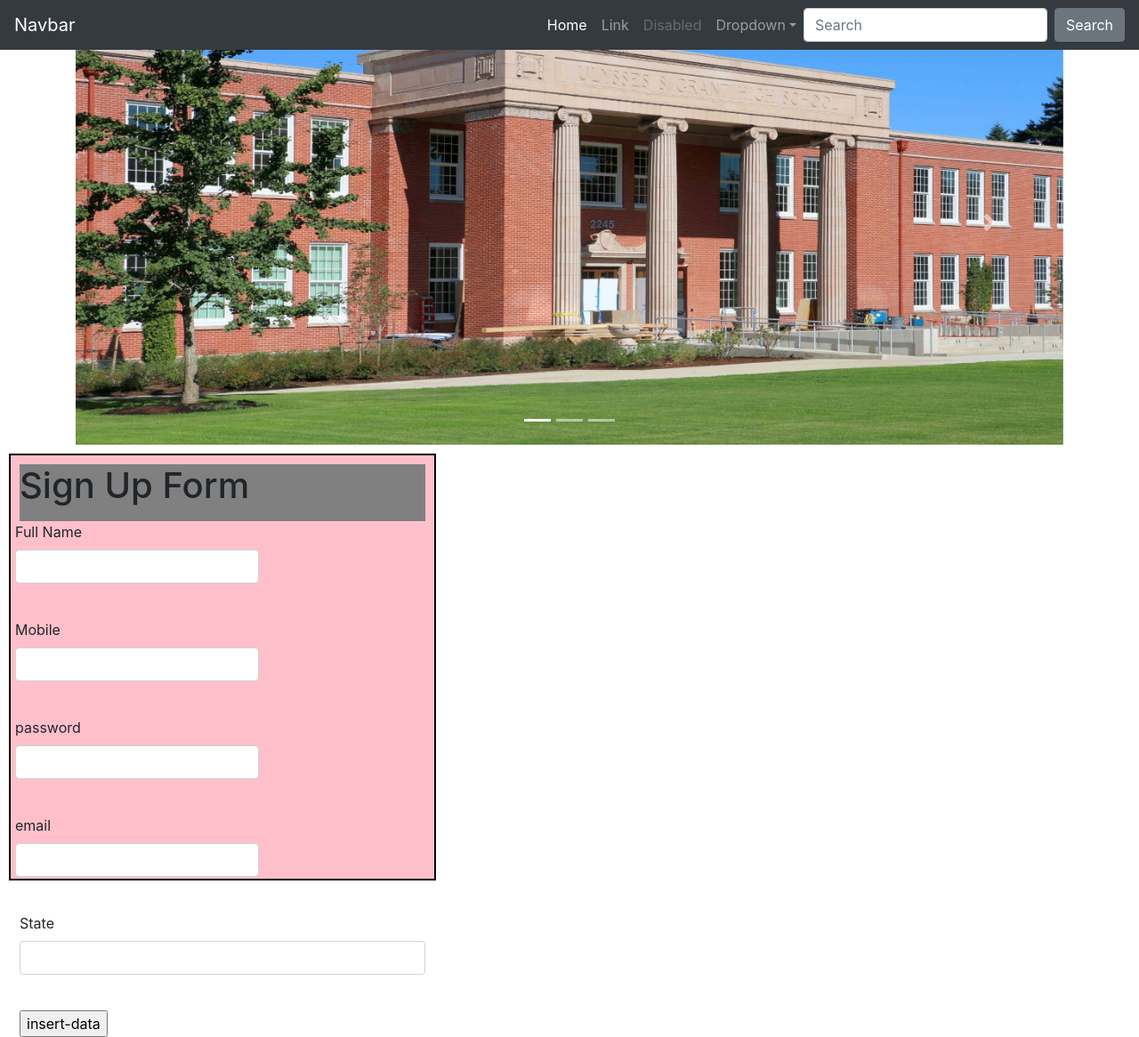
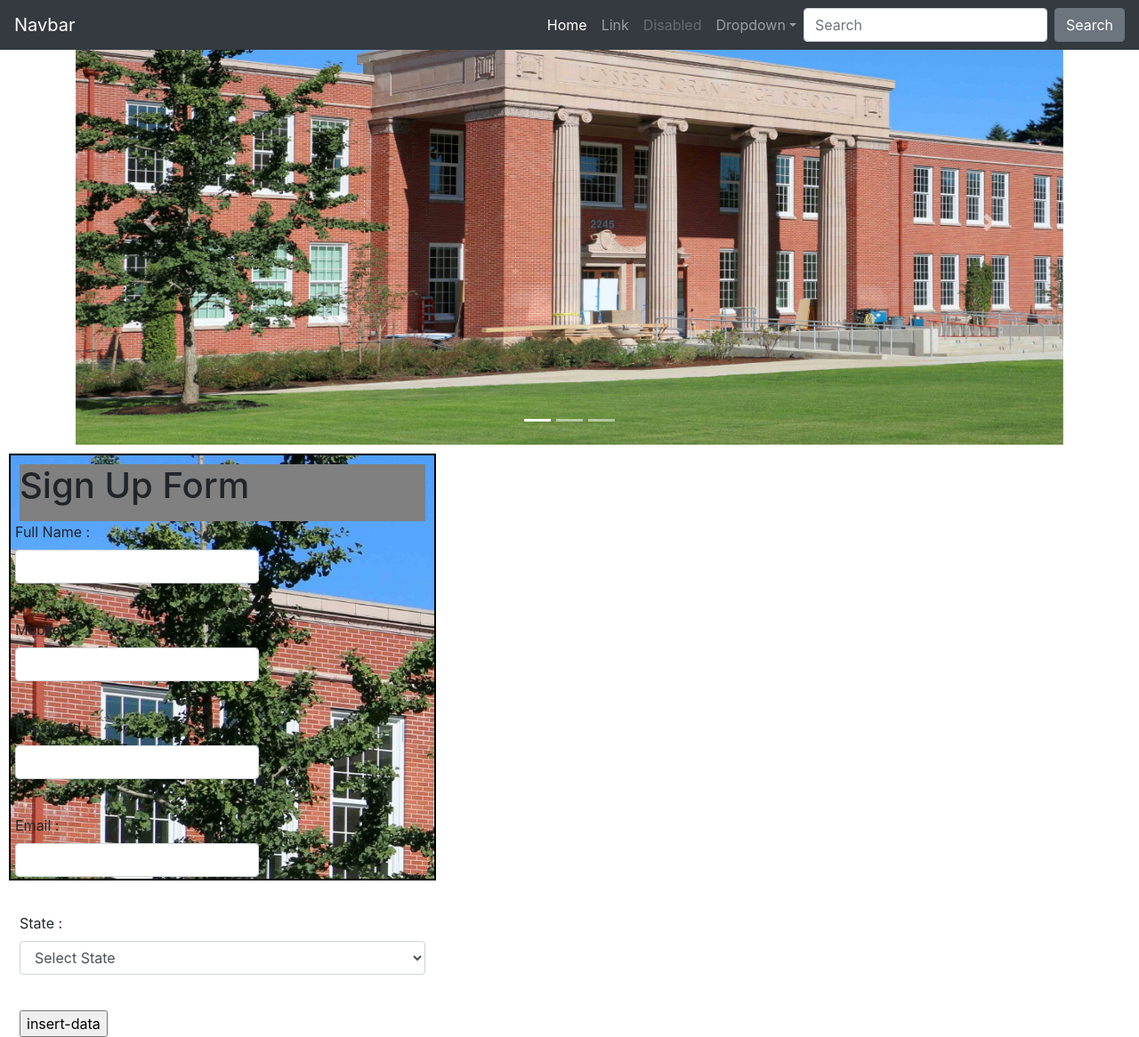
Before and after one commit to jitin2707/SchoolManagement, a Django app: page /signup/ in a window 1280 px wide. Shown: the whole page at 89% size. Run offline with Django 3.2, Linux system fonts and the light colour scheme; some libraries are stand-ins or nearby versions.

Commit message:
html select changes :9 oct

```diff
--- a/assets/css/mystyling.css
+++ b/assets/css/mystyling.css
@@ -5,10 +5,11 @@
     height:480px;
     width:480px;
     padding:10px;
-    background-color:pink;
+    background-image:url("images/schoolimage1.jpg");
 }
 
 .formheading
 {
     background-color:grey;
+
 }
--- a/myUser/templates/signup.html
+++ b/myUser/templates/signup.html
@@ -8,26 +8,33 @@
 
     <div class="formheading" ><label><h1>Sign Up Form</h1></label></div>
     <div class="form-row">
-    <div class="form-group">
-    <label >Full Name</label>
+    <div class="form-group" class="a1">
+    <label >Full Name :</label>
     <input type="text" class="form-control" id="t1" name="t1"><br>
     </div>
     <div class="form-group">
-    <label>Mobile</label>
+    <label>Mobile :</label>
     <input type="text" class="form-control" id="t2" name="t2"><br>
     </div></div>
     <div class="form-row">
     <div class="form-group">
-    <label>password</label>
+    <label>Password :</label>
     <input type="password" class="form-control" id="p1" name="p1"><br>
     </div>
     <div class="form-group">
-    <label>email</label>
+    <label>Email :</label>
     <input type="text" id="t3" class="form-control" name="t3"><br>
     </div></div>
     <div class="form-group">
-    <label>State</label>
-    <input type="text" id="t4" class="form-control" name="t4"><br>
+    <label>State :</label>
+        <select name="t4" id="t4" class="form-control">4
+            <option value="none">Select State</option>
+            <option value="chandigarh">Chandigarh</option>
+            <option value="haryana">Haryana</option>
+            <option value="punjab">Punjab</option>
+            <option value="himachal">Himachal Pradesh</option>
+
+        </select><br>
     </div>
     <input type="submit" value="insert-data" id="b1" name="b1">
 
```
